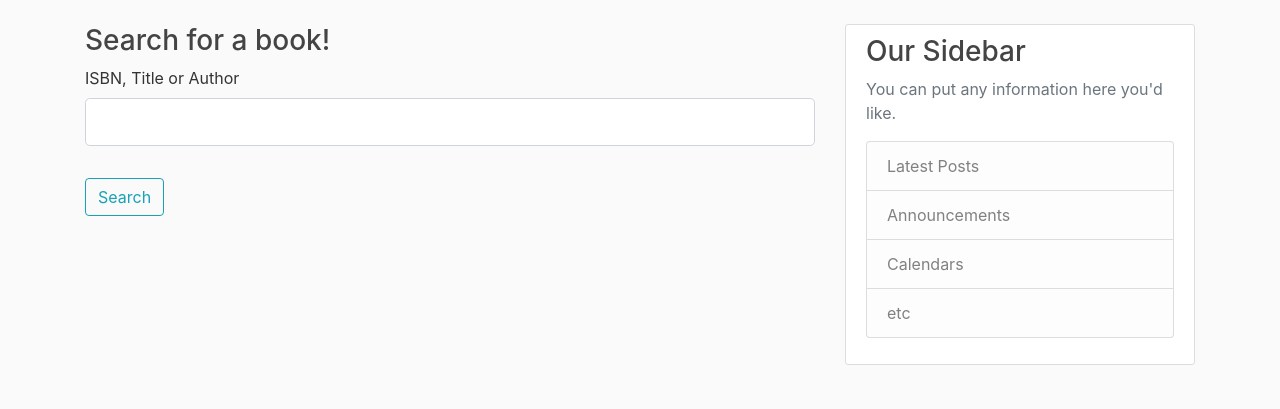
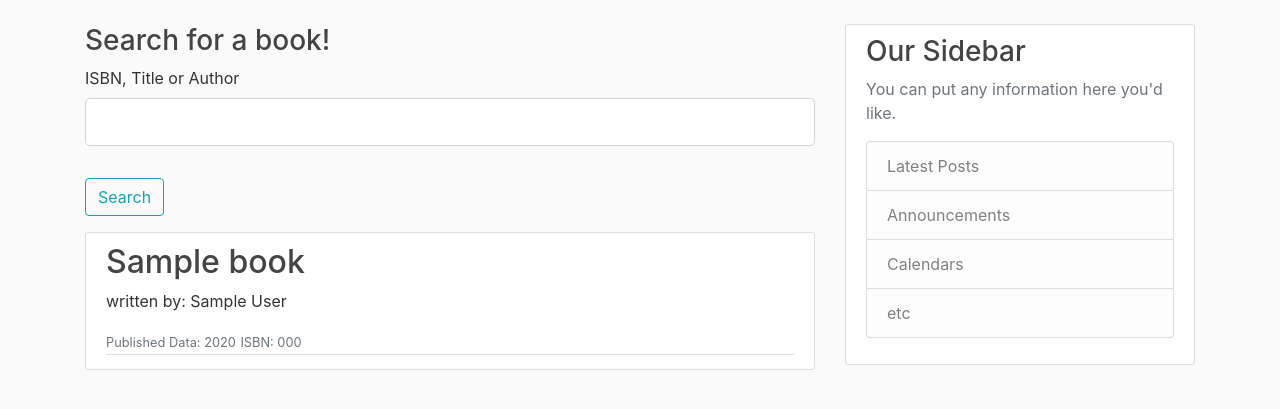
Before and after one commit to Saroj-Maharjan/books_flask, a Flask app: template templates/dashboard.html in a window 1280 px wide. Shown: the part 56-465 px from the top of the page. Run offline with Flask 2, Linux system fonts and the light colour scheme; the template is opened without the code that fills it: values that come from a table or form of the project are taken from there, most other values are stand-ins (such as "Sample title", 1, 10 or a date in 2020); some libraries are stand-ins or nearby versions.

Commit message:
search implemented

```diff
--- a/application.py
+++ b/application.py
@@ -35,7 +35,27 @@ db = scoped_session(sessionmaker(bind=engine))
 @login_required
 def index():
     form = SearchForm()
-    return render_template("dashboard.html", form=form)
+    if request.args.get("book"):
+        # Take input and add a wildcard
+        query = "%" + request.args.get('book') + "%"
+
+        # Capitalize all words of input for search
+        query = query.title()
+
+        rows = db.execute("SELECT isbn, title, author, year FROM books WHERE isbn LIKE :search OR title LIKE :search OR author LIKE :search",
+                {"search": query})
+
+        # Books not founded
+        if rows.rowcount == 0:
+            flash(f'No Book Found {form.books.data}!')
+            return redirect(url_for('index'))
+
+        # Fetch all the results
+        books = rows.fetchall()
+
+        return render_template("dashboard.html",title = "Home", form=form, books=books)
+
+    return render_template("dashboard.html",title = "Home", form=form)
 
 @app.route("/about")
 def about():
@@ -43,6 +63,10 @@ def about():
 
 @app.route("/login", methods=["GET", "POST"])
 def login():
+    if session.get("loggedin"):
+        flash("You are already logged in", "danger")
+        return redirect(url_for('index'))
+
     form=LoginForm()
     if form.validate_on_submit():
         email=form.email.data
@@ -69,6 +93,10 @@ def login():
 
 @app.route("/register", methods=["GET", "POST"])
 def register():
+    if session.get("loggedin"):
+        flash("You are already logged in", "danger")
+        return redirect(url_for('index'))
+
     form=RegistrationForm()
     if form.validate_on_submit():
         username=form.username.data
@@ -99,28 +127,6 @@ def logout():
     flash("Logout successful")
     return redirect(url_for('index'))
 
-@app.route("/search", methods=["GET"])
-@login_required
-def search():
-    form = SearchForm()
-    """ Get books results """
-    # Check book id was provided
-    if form.validate_on_submit():
-        search = form.books.data
-        books = db.execute("SELECT isbn, title, author, year FROM books WHERE \
-                        isbn LIKE :query OR \
-                        title LIKE :query OR \
-                        author LIKE :query LIMIT 15",
-                        {"query": query}).fetchAll()
-        print(books)
-        if books in None:
-            flash(f'No Book Found {form.books.data}!')
-            return redirect(url_for("index"))
-        else:
-            return render_template("result.html",books=books)
-
-    return redirect(url_for('index'))
-
 @app.route('/autocomplete/<string:text>')
 def autocomplete(text):
     text = f"%{text}%".lower()
@@ -131,3 +137,7 @@ def autocomplete(text):
     for row in result:
         response.append([row.original_title, row.authors, row.original_publication_year])
     return jsonify(response)
+
+@app.route('/book/<code>',methods=['GET','POST'])
+def book(code):
+    return "HELP"
--- a/forms.py
+++ b/forms.py
@@ -20,5 +20,5 @@ class LoginForm(FlaskForm):
     submit = SubmitField('Login')
 
 class SearchForm(FlaskForm):
-    books = StringField("ISBN, Title or Author", validators = [DataRequired()])
+    book = StringField("ISBN, Title or Author", validators = [DataRequired()])
     submit = SubmitField('Search')
--- a/templates/base.html
+++ b/templates/base.html
@@ -36,7 +36,7 @@
                     <!-- Navbar Right Side -->
                     {% if session.user_id %}
                     <div class="navbar-nav">
-                        <a class="nav-item nav-link" href="{{ url_for('search') }}">Search</a>
+                        <a class="nav-item nav-link" href="{{ url_for('index') }}">Search</a>
                         <a class="nav-item nav-link" href="#">{{session.username}}</a>
                         <a class="nav-item nav-link" href="{{ url_for('logout') }}">Logout</a>
                     </div>
--- a/templates/dashboard.html
+++ b/templates/dashboard.html
@@ -19,16 +19,16 @@ Book Store
     <form action="" method="GET">
       <fieldset class="form-group">
         <div class="form-group">
-          {{ form.books.label(class = "form-control-label") }}
-          {% if form.books.errors %}
-                    {{ form.books(class = "form-control form-control-lg is-invalid") }}
+          {{ form.book.label(class = "form-control-label") }}
+          {% if form.book.errors %}
+                    {{ form.book(class = "form-control form-control-lg is-invalid") }}
                     <div class="invalid-feedback">
-                        {% for error in form.books.errors %}
+                        {% for error in form.book.errors %}
                             <span>{{ error }}</span>
                         {% endfor %}
                     </div>
                 {% else %}
-                    {{ form.books(class = "form-control form-control-lg") }}
+                    {{ form.book(class = "form-control form-control-lg") }}
                 {% endif %}
         </div>
       </fieldset>
@@ -36,4 +36,17 @@ Book Store
         {{ form.submit(class = "btn btn-outline-info") }}
       </div>
     </form>
+
+    {% for book in books %}
+    <article class="media content-section">
+        <div class="media-body">
+          <h2><a class="article-title" href="/book/{{book['isbn']}}">{{ book['title'] }}</a></h2>
+          <p class="article-content">written by: {{book['author']}}</p>
+          <div class="article-metadata">
+            <small class="text-muted">Published Data: {{ book['year'] }}</small>
+            <small class="text-muted">ISBN: {{ book['isbn'] }}</small>
+          </div>
+        </div>
+      </article>
+    {% endfor %}
 {% endblock content %}
```
Also changed, not shown: import.py (+42 -8 lines), templates/result.html (+11 -22 lines), 7 other files.
